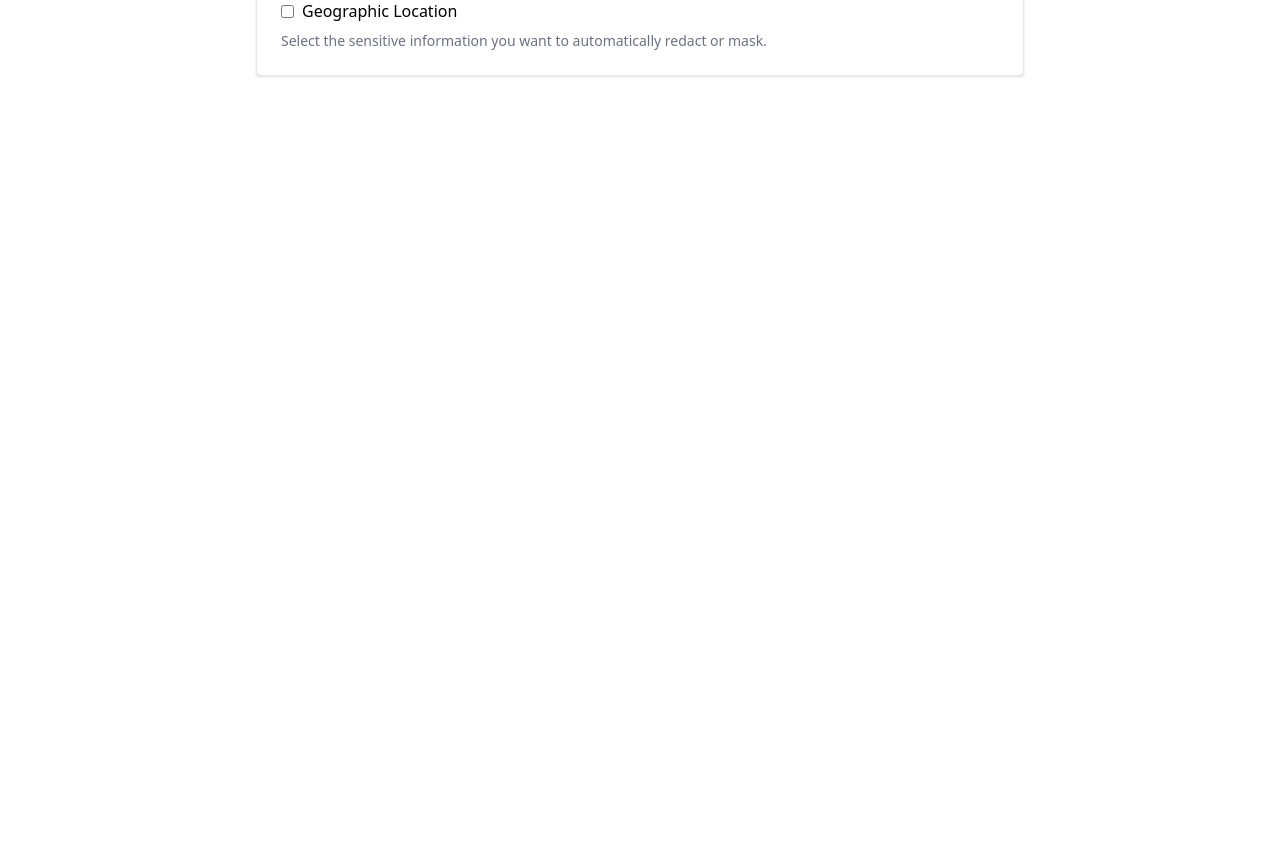
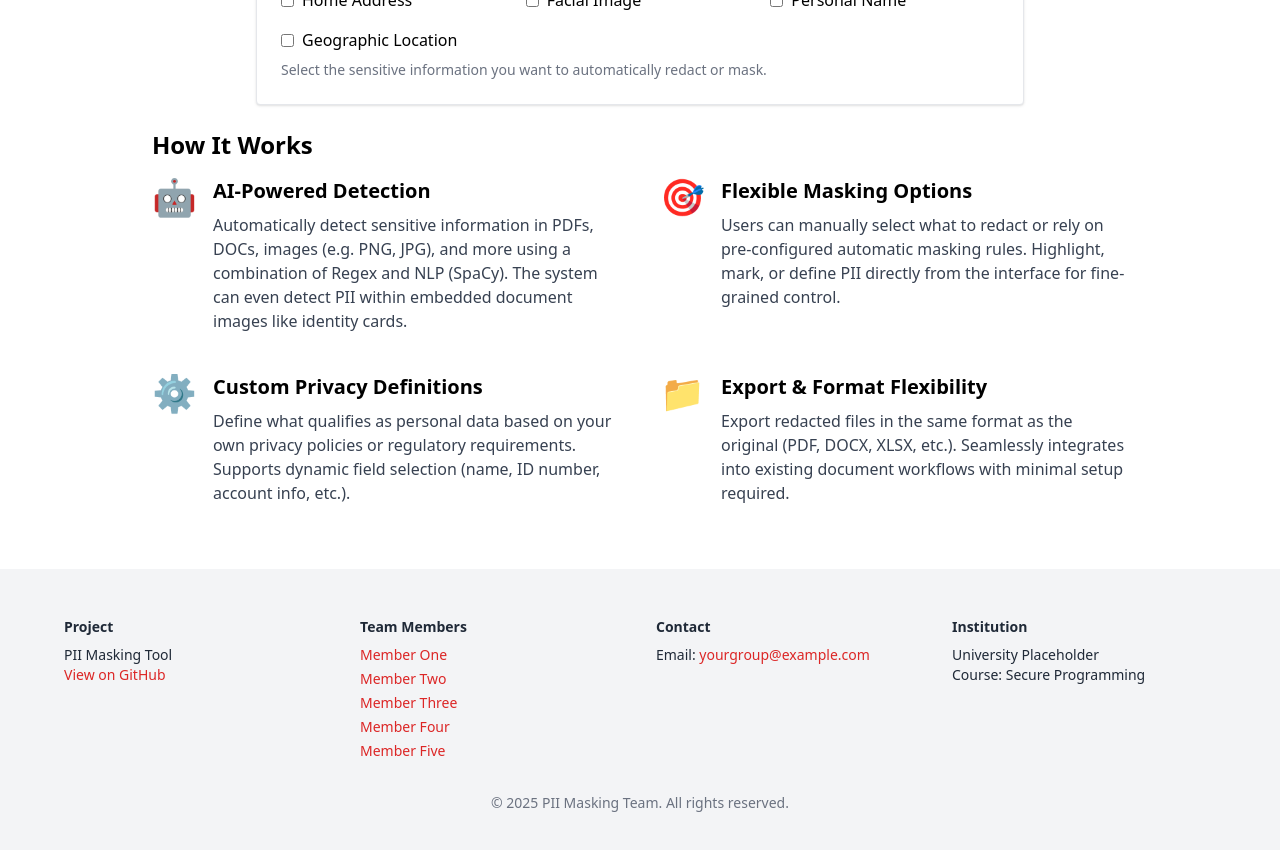
Before and after one commit to TerryTantan/HCMUS-NER-Web, a React (Vite) app in the folder frontend/: page / in a window 1280 px wide. Shown: the part 640-1490 px from the top of the page. Before the commit the page ends 800 px from the top, so only its background shows below. Built offline with nearby package versions, Linux system fonts and the light colour scheme.

Commit message:
Add basic page for PII Masking

```diff
--- a/frontend/package.json
+++ b/frontend/package.json
@@ -12,7 +12,8 @@
   "dependencies": {
     "@tailwindcss/vite": "^4.1.6",
     "react": "^19.1.0",
-    "react-dom": "^19.1.0"
+    "react-dom": "^19.1.0",
+    "react-icons": "^5.5.0"
   },
   "devDependencies": {
     "@eslint/js": "^9.25.0",
--- a/frontend/src/App.tsx
+++ b/frontend/src/App.tsx
@@ -1,43 +1,32 @@
 import React, { useState } from "react";
 import Header from "./components/common/Header";
+import { FaFileAlt, FaSync, FaWrench, FaTimes } from "react-icons/fa";
 
 function App() {
   const [file, setFile] = useState<File | null>(null);
 
-  const handleUpload = (event: React.ChangeEvent<HTMLInputElement>) => {
-    if (event.target.files && event.target.files.length > 0) {
-      setFile(event.target.files[0]);
-    }
-  };
-
-  const handleConvert = () => {
-    if (!file) {
-      alert("Please upload a file first.");
-      return;
-    }
-    // Call backend API or perform conversion logic here
-    console.log("Converting:", file.name);
-  };
-
   return (
     <>
+      <div className="flex flex-col min-h-screen">
         <Header />
+        <main className="flex-grow">
           <section className="bg-gradient-to-b from-gray-800 to-gray-700 text-white px-6 py-12">
             <div className="max-w-7xl mx-auto flex flex-col md:flex-row items-start md:items-center justify-between space-y-8 md:space-y-0">
               {/* Left content */}
               <div className="max-w-xl">
-            <h2 className="text-3xl font-bold mb-4">File Converter</h2>
+                <h2 className="text-3xl font-bold mb-4">PII Masking Tool</h2>
                 <p className="text-lg leading-relaxed">
-              CloudConvert is an online file converter. We support nearly all
-              audio, video, document, ebook, archive, image, spreadsheet, and
-              presentation formats. To get started, use the button below and
-              select files to convert from your computer.
+                  Protect sensitive information with our intelligent PII Masking
+                  Tool. Effortlessly detect and anonymize personally
+                  identifiable data — such as ID numbers, addresses, names, and
+                  more — from your documents. Upload a file to get started and
+                  safeguard privacy with a single click.
                 </p>
               </div>
 
               {/* Right dropdowns */}
               <div className="flex items-center space-x-4">
-            <span className="text-lg">convert</span>
+                <span className="text-lg">Mask data for</span>
                 <select
                   title="Select format to convert from"
                   className="bg-transparent border border-gray-500 px-4 py-2 rounded text-white text-lg"
@@ -51,7 +40,12 @@ function App() {
             </div>
           </section>
 
-      <div className="flex justify-center mt-10">
+          <div
+            id="Convert"
+            className="flex flex-col items-center mt-10 space-y-6"
+          >
+            {!file && (
+              <>
                 <label
                   htmlFor="file-upload"
                   className="cursor-pointer bg-red-600 hover:bg-red-700 text-white font-semibold py-3 px-6 rounded-lg shadow-lg transition duration-300"
@@ -63,15 +57,13 @@ function App() {
                   type="file"
                   className="hidden"
                   onChange={(e) => {
-            const file = e.target.files && e.target.files[0];
-            if (file) {
-              console.log("Selected file:", file);
-              // TODO: handle upload logic here
+                    const selected = e.target.files && e.target.files[0];
+                    if (selected) {
+                      setFile(selected);
                     }
                   }}
                 />
-      </div>
-      <section className="bg-white border rounded shadow p-6 w-[60%] mx-auto mt-6">
+                <div className="bg-white border rounded shadow p-6 w-[60%] mx-auto mt-6">
                   <div className="flex items-center space-x-2 mb-4">
                     <span className="text-xl font-semibold">
                       <span className="inline-block mr-2">🔧</span>OPTIONS
@@ -115,12 +107,214 @@ function App() {
                         </label>
                       </div>
                       <p className="text-sm text-gray-500 mt-2">
-              Select the sensitive information you want to automatically redact
-              or mask.
+                        Select the sensitive information you want to
+                        automatically redact or mask.
                       </p>
                     </div>
                   </div>
+                </div>
+
+                <div
+                  id="HowItWorks"
+                  className="w-full flex justify-center mt-16"
+                >
+                  <div className="w-full max-w-5xl px-6">
+                    <h2 className="text-2xl font-bold mb-4">How It Works</h2>
+                    <div className="grid grid-cols-1 md:grid-cols-2 gap-10">
+                      {/* AI Detection */}
+                      <div className="flex items-start space-x-4">
+                        <div className="text-4xl">🤖</div>
+                        <div>
+                          <h3 className="text-xl font-bold mb-2">
+                            AI-Powered Detection
+                          </h3>
+                          <p className="text-gray-700">
+                            Automatically detect sensitive information in PDFs,
+                            DOCs, images (e.g. PNG, JPG), and more using a
+                            combination of Regex and NLP (SpaCy). The system can
+                            even detect PII within embedded document images like
+                            identity cards.
+                          </p>
+                        </div>
+                      </div>
+
+                      {/* Manual + Auto Masking */}
+                      <div className="flex items-start space-x-4">
+                        <div className="text-4xl">🎯</div>
+                        <div>
+                          <h3 className="text-xl font-bold mb-2">
+                            Flexible Masking Options
+                          </h3>
+                          <p className="text-gray-700">
+                            Users can manually select what to redact or rely on
+                            pre-configured automatic masking rules. Highlight,
+                            mark, or define PII directly from the interface for
+                            fine-grained control.
+                          </p>
+                        </div>
+                      </div>
+
+                      {/* Custom Privacy Rules */}
+                      <div className="flex items-start space-x-4">
+                        <div className="text-4xl">⚙️</div>
+                        <div>
+                          <h3 className="text-xl font-bold mb-2">
+                            Custom Privacy Definitions
+                          </h3>
+                          <p className="text-gray-700">
+                            Define what qualifies as personal data based on your
+                            own privacy policies or regulatory requirements.
+                            Supports dynamic field selection (name, ID number,
+                            account info, etc.).
+                          </p>
+                        </div>
+                      </div>
+
+                      {/* Export & Integration */}
+                      <div className="flex items-start space-x-4">
+                        <div className="text-4xl">📁</div>
+                        <div>
+                          <h3 className="text-xl font-bold mb-2">
+                            Export & Format Flexibility
+                          </h3>
+                          <p className="text-gray-700">
+                            Export redacted files in the same format as the
+                            original (PDF, DOCX, XLSX, etc.). Seamlessly
+                            integrates into existing document workflows with
+                            minimal setup required.
+                          </p>
+                        </div>
+                      </div>
+                    </div>
+                  </div>
+                </div>
+              </>
+            )}
+
+            {file && (
+              <section className="w-full max-w-4xl px-6">
+                <div className="bg-white border rounded shadow flex items-center justify-between p-4 space-x-4">
+                  <div className="flex items-center space-x-3">
+                    <FaFileAlt className="text-gray-600 text-xl" />
+                    <span className="text-gray-800 font-medium truncate max-w-[300px]">
+                      {file.name}
+                    </span>
+                    <FaSync className="text-gray-500 text-lg cursor-pointer" />
+                    <select
+                      title="Select PII masking mode"
+                      className="border rounded px-3 py-1"
+                    >
+                      <option value="auto">Automatic Masking</option>
+                      <option value="manual">Let Me Choose What to Mask</option>
+                    </select>
+
+                    <button className="border rounded p-1" title="Settings">
+                      <FaWrench className="text-gray-600" />
+                    </button>
+                  </div>
+                  <button
+                    className="text-red-600 hover:text-red-800"
+                    onClick={() => setFile(null)}
+                    title="Remove file"
+                  >
+                    <FaTimes />
+                  </button>
+                </div>
+
+                <div className="flex justify-end mt-4">
+                  <button className="bg-red-600 hover:bg-red-700 text-white font-semibold py-2 px-6 rounded-lg shadow transition">
+                    <FaSync className="inline-block mr-2" />
+                    Start masking
+                  </button>
+                </div>
               </section>
+            )}
+          </div>
+        </main>
+
+        <footer
+          id="Contact"
+          className="bg-gray-100 text-gray-800 px-8 py-12 mt-16 w-full"
+        >
+          <div className="max-w-6xl mx-auto grid grid-cols-2 md:grid-cols-4 gap-8 text-sm">
+            <div>
+              <h3 className="font-bold mb-2">Project</h3>
+              <p>PII Masking Tool</p>
+              <a
+                href="https://github.com/your-repo-link"
+                className="text-red-600 hover:underline"
+              >
+                View on GitHub
+              </a>
+            </div>
+            <div>
+              <h3 className="font-bold mb-2">Team Members</h3>
+              <ul className="space-y-1">
+                <li>
+                  <a
+                    href="https://github.com/member1"
+                    className="text-red-600 hover:underline"
+                  >
+                    Member One
+                  </a>
+                </li>
+                <li>
+                  <a
+                    href="https://github.com/member2"
+                    className="text-red-600 hover:underline"
+                  >
+                    Member Two
+                  </a>
+                </li>
+                <li>
+                  <a
+                    href="https://github.com/member3"
+                    className="text-red-600 hover:underline"
+                  >
+                    Member Three
+                  </a>
+                </li>
+                <li>
+                  <a
+                    href="https://github.com/member4"
+                    className="text-red-600 hover:underline"
+                  >
+                    Member Four
+                  </a>
+                </li>
+                <li>
+                  <a
+                    href="https://github.com/member5"
+                    className="text-red-600 hover:underline"
+                  >
+                    Member Five
+                  </a>
+                </li>
+              </ul>
+            </div>
+            <div>
+              <h3 className="font-bold mb-2">Contact</h3>
+              <p>
+                Email:{" "}
+                <a
+                  href="mailto:yourgroup@example.com"
+                  className="text-red-600 hover:underline"
+                >
+                  yourgroup@example.com
+                </a>
+              </p>
+            </div>
+            <div>
+              <h3 className="font-bold mb-2">Institution</h3>
+              <p>University Placeholder</p>
+              <p>Course: Secure Programming</p>
+            </div>
+          </div>
+          <div className="text-center text-gray-500 text-sm mt-8">
+            © 2025 PII Masking Team. All rights reserved.
+          </div>
+        </footer>
+      </div>
     </>
   );
 }
```
Also changed, not shown: 1 other file (tests, documents, lock files or other folders). Lines whose indentation alone changed are shown as unchanged.
